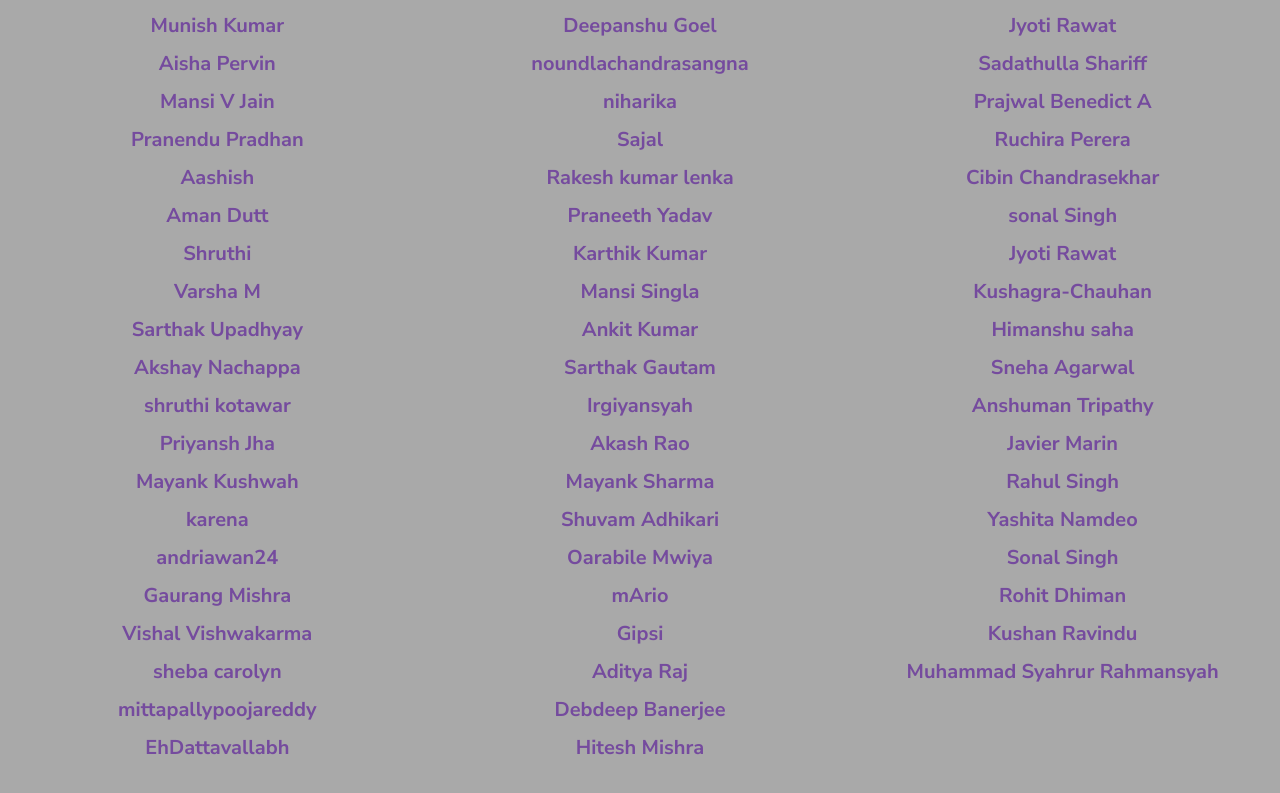
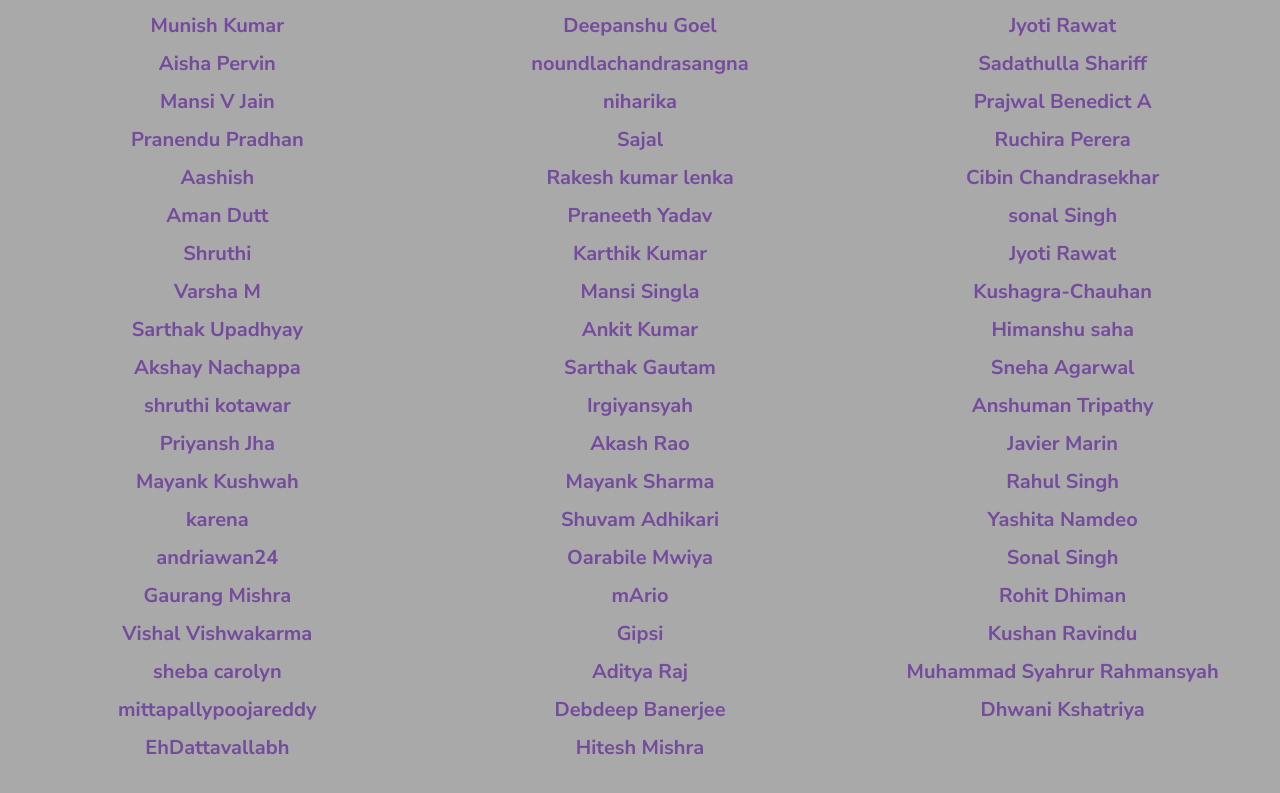
Before and after one commit to CodeMacrocosm/Pull-a-Thon, a plain HTML site: page index.html in a window 1280 px wide. Shown: the part 1109-1902 px from the top of the page. Drawn offline with nearby package versions, Linux system fonts and the light colour scheme; a web font is replaced by a local one.

Commit message:
changes index.html

```diff
--- a/index.html
+++ b/index.html
@@ -268,6 +268,9 @@
             <li>
               <a href="https://github.com/juniorxcoder">Muhammad Syahrur Rahmansyah</a>
             </li>
+            <li>
+              <a href="https://github.com/dhwani7761">Dhwani Kshatriya</a>
+            </li>
 
 
 
```
